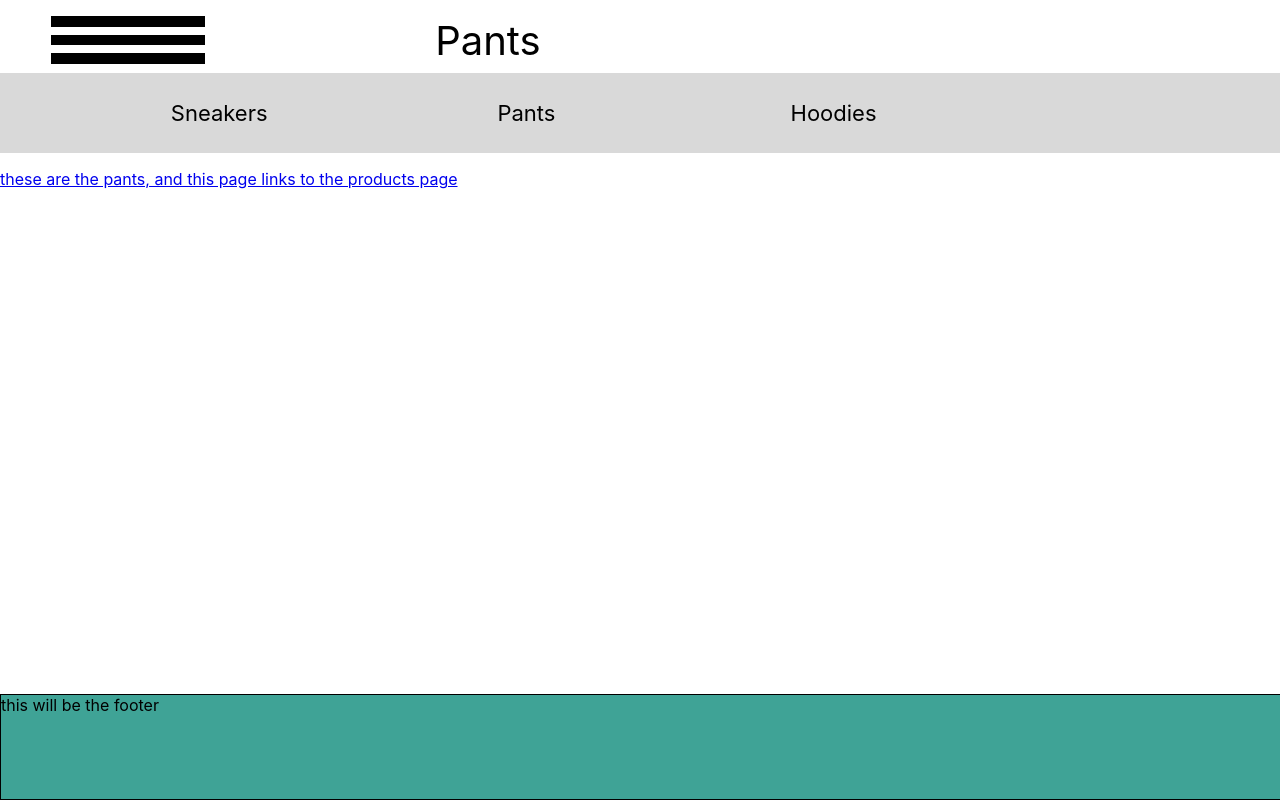
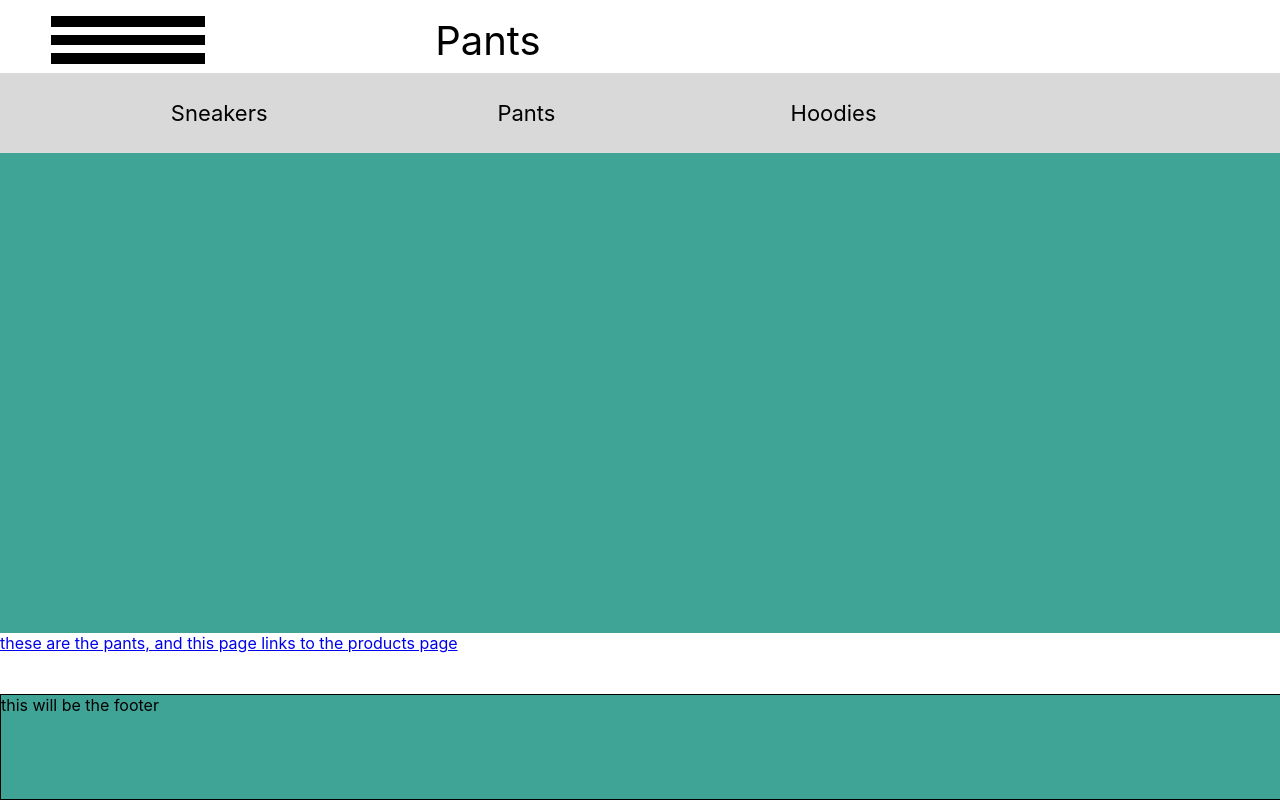
Before and after one commit to cyberstizz/MogulFashion, a React (Create React App) app in the folder mogul_fashion/: page /pants in a window 1280 px wide. Shown: the top 800 px of the page. Built offline with nearby package versions, Linux system fonts and the light colour scheme.

Commit message:
tons more changes

```diff
--- a/mogul_fashion/src/components/Pants.js
+++ b/mogul_fashion/src/components/Pants.js
@@ -17,7 +17,7 @@ const Pants = () => {
                 <span className='pantsHeader'><SexHeader header="Pants" marginLeft="4vw" /></span>
             </header>
 
-            <nav>
+            <nav className='subMenuFullBlock'>
                 <ul className='submenuHeader'>
                     <li className='submenuNavItem'>Sneakers</li>
                     <li className='submenuNavItem'>Pants</li>
--- a/mogul_fashion/src/components/Pants.scss
+++ b/mogul_fashion/src/components/Pants.scss
@@ -9,6 +9,10 @@ $complimentaryGray: #D9D9D9;
 
 .pantsHeader{
     margin-left: 18vw;
+}
+
+.subMenuFullBlock{
+    height: 10vh;
 }
 
 .submenuHeader{
@@ -29,3 +33,9 @@ $complimentaryGray: #D9D9D9;
     align-items: center;
     margin-left: 4vw;
 }
+
+.submenuBody{
+    background-color: $mainBlue;
+    height: 60vh;
+    width: 100vw;
+}
```
